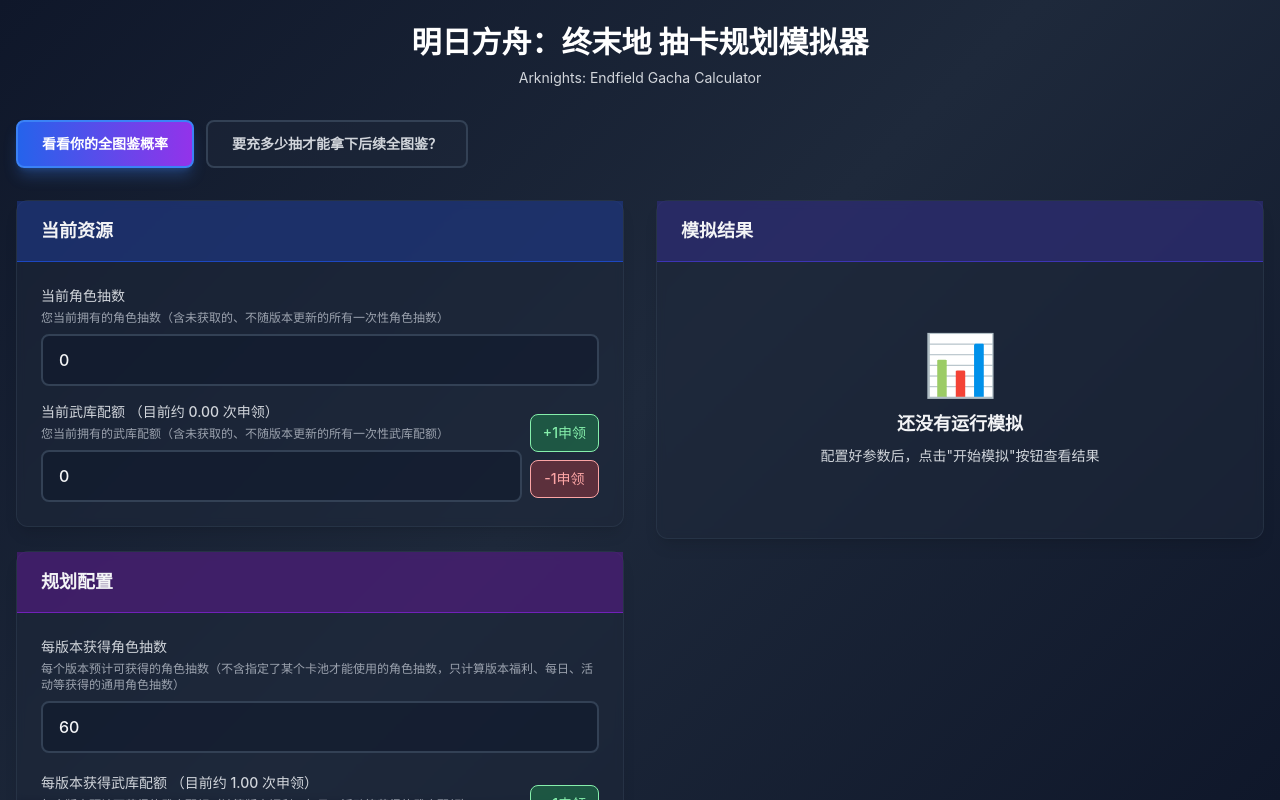
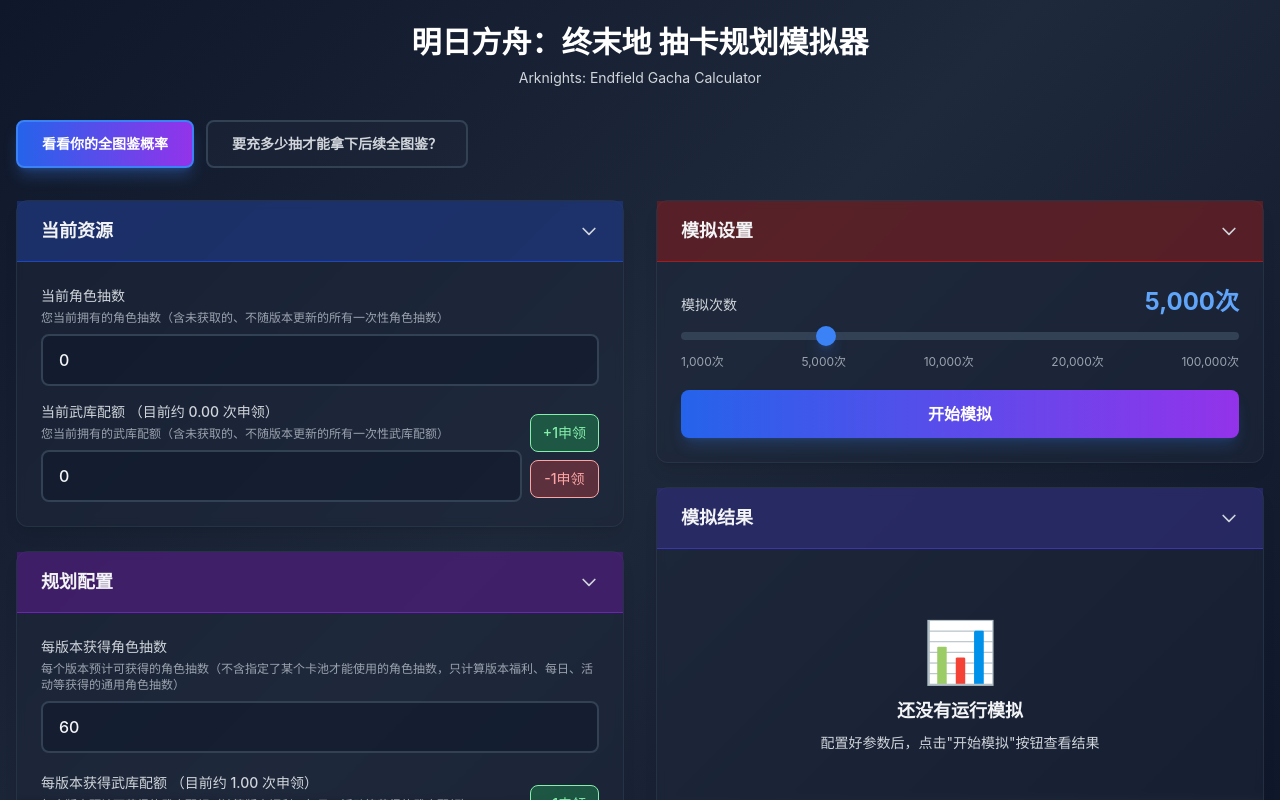
Before and after one commit to JikunLiu101/arknights-endfield-gacha-calculator, a React (Vite) app: page / in a window 1280 px wide. Shown: the top 800 px of the page. Built offline with nearby package versions, Linux system fonts and the light colour scheme.

Commit message:
feat: 更新界面布局

```diff
--- a/src/App.tsx
+++ b/src/App.tsx
@@ -310,8 +310,6 @@
               onBooleanChange={updateBoolean}
               onBaseStrategyChange={updateBaseStrategy}
               onAddonStrategyToggle={toggleAddonStrategy}
-              onStartSimulation={handleStartSimulation}
-              onCancel={handleCancel}
             />
 
             {/* 右侧：结果面板 */}
@@ -319,6 +317,10 @@
               result={state.result}
               isRunning={state.isRunning}
               progress={state.progress}
+              trials={state.trials}
+              onTrialsChange={(value) => updateNumber('trials', value)}
+              onStart={handleStartSimulation}
+              onCancel={handleCancel}
             />
           </div>
         </section>
--- a/src/components/forms/SimulationSettings.tsx
+++ b/src/components/forms/SimulationSettings.tsx
@@ -3,7 +3,7 @@
 import { Button } from '../ui/Button';
 
 interface SimulationSettingsProps {
-  trials: 1000 | 5000 | 10000 | 20000;
+  trials: 1000 | 5000 | 10000 | 20000 | 100000;
   isRunning: boolean;
   progress: number;
   onTrialsChange: (value: number) => void;
@@ -12,7 +12,7 @@
   disabled?: boolean;
 }
 
-const trialsOptions = [1000, 5000, 10000, 20000];
+const trialsOptions = [1000, 5000, 10000, 20000, 100000];
 
 export function SimulationSettings({
   trials,
@@ -32,10 +32,10 @@
   };
 
   const getWarning = () => {
-    if (trials === 20000) {
-      return '可能需要较长时间';
+    if (trials === 100000) {
+      return '可能需要很长时间';
     }
-    if (trials === 10000) {
+    if (trials === 20000 || trials === 10000) {
       return '可能需要较长时间';
     }
     return undefined;
--- a/src/components/layout/InputPanel.tsx
+++ b/src/components/layout/InputPanel.tsx
@@ -3,7 +3,6 @@
 import { ResourceInputs } from '../forms/ResourceInputs';
 import { PlanningInputs } from '../forms/PlanningInputs';
 import { StrategySelector } from '../forms/StrategySelector';
-import { SimulationSettings } from '../forms/SimulationSettings';
 import type { SimulatorUIState, ValidationErrors } from '../../types/ui';
 
 interface InputPanelProps {
@@ -13,8 +12,6 @@
   onBooleanChange: (key: string, value: boolean) => void;
   onBaseStrategyChange: (strategy: 'S1' | 'S2') => void;
   onAddonStrategyToggle: (id: 'A1' | 'A2' | 'A3' | 'A4' | 'A5') => void;
-  onStartSimulation: () => void;
-  onCancel: () => void;
 }
 
 export function InputPanel({
@@ -24,8 +21,6 @@
   onBooleanChange,
   onBaseStrategyChange,
   onAddonStrategyToggle,
-  onStartSimulation,
-  onCancel,
 }: InputPanelProps) {
   return (
     <div className="space-y-6">
@@ -67,18 +62,6 @@
           disabled={state.isRunning}
         />
       </Card>
-
-      {/* 第四部分：模拟设置 */}
-      <Card title="模拟设置" colorScheme="red">
-        <SimulationSettings
-          trials={state.trials}
-          isRunning={state.isRunning}
-          progress={state.progress}
-          onTrialsChange={(value) => onNumberChange('trials', value)}
-          onStart={onStartSimulation}
-          onCancel={onCancel}
-        />
-      </Card>
     </div>
   );
 }
--- a/src/components/layout/ResultPanel.tsx
+++ b/src/components/layout/ResultPanel.tsx
@@ -1,5 +1,6 @@
 import { Card } from '../ui/Card';
 import { HoverBreakdown } from '../ui/HoverBreakdown';
+import { SimulationSettings } from '../forms/SimulationSettings';
 import type { SimOutput } from '../../sim/types';
 import {
   BarChart,
@@ -16,12 +17,28 @@
   result: SimOutput | null;
   isRunning: boolean;
   progress: number;
+  trials: 1000 | 5000 | 10000 | 20000 | 100000;
+  onTrialsChange: (value: number) => void;
+  onStart: () => void;
+  onCancel: () => void;
 }
 
-export function ResultPanel({ result, isRunning, progress }: ResultPanelProps) {
-  if (isRunning) {
-    return (
-      <div className="space-y-6">
+export function ResultPanel({ result, isRunning, progress, trials, onTrialsChange, onStart, onCancel }: ResultPanelProps) {
+  return (
+    <div className="space-y-6">
+      {/* 模拟设置 */}
+      <Card title="模拟设置" colorScheme="red">
+        <SimulationSettings
+          trials={trials}
+          isRunning={isRunning}
+          progress={progress}
+          onTrialsChange={onTrialsChange}
+          onStart={onStart}
+          onCancel={onCancel}
+        />
+      </Card>
+
+      {isRunning && (
         <Card title="模拟进行中" colorScheme="cyan">
           <div className="text-center py-12">
             <div className="inline-block animate-spin rounded-full h-16 w-16 border-4 border-blue-500 border-t-transparent mb-4"></div>
@@ -31,13 +48,9 @@
             <p className="text-sm text-gray-300">进度: {progress.toFixed(1)}%</p>
           </div>
         </Card>
-      </div>
-    );
-  }
+      )}
 
-  if (!result) {
-    return (
-      <div className="space-y-6">
+      {!isRunning && !result && (
         <Card title="模拟结果" colorScheme="indigo">
           <div className="text-center py-12">
             <div className="text-6xl mb-4">📊</div>
@@ -49,14 +62,12 @@
             </p>
           </div>
         </Card>
-      </div>
-    );
-  }
+      )}
 
-  return (
-    <div className="space-y-6">
-      {/* 资源统计卡片 */}
-      <Card title="资源统计" colorScheme="cyan" className="relative z-10">
+      {!isRunning && result && (
+        <>
+          {/* 资源统计卡片 */}
+          <Card title="资源统计" colorScheme="cyan" className="relative z-10">
         <div className="grid grid-cols-2 gap-4">
           <HoverBreakdown lines={result.pullsBreakdownLines} title="角色抽数来源（按卡池）">
             <div className="bg-gradient-to-br from-blue-900/40 to-blue-800/40 border border-blue-700/50 rounded-xl p-4">
@@ -231,6 +242,8 @@
           </div>
         </div>
       </Card>
+        </>
+      )}
     </div>
   );
 }
--- a/src/components/layout/TopUpPlannerPage.tsx
+++ b/src/components/layout/TopUpPlannerPage.tsx
@@ -26,14 +26,16 @@
         errors={errors}
         onNumberChange={onNumberChange}
         onBooleanChange={onBooleanChange}
-        onStartSimulation={onStartSimulation}
-        onCancel={onCancel}
       />
 
       <TopUpResultPanel
         result={state.topUpResult}
         isRunning={state.topUpIsRunning}
         progress={state.topUpProgress}
+        trials={state.trials}
+        onTrialsChange={(value) => onNumberChange('trials', value)}
+        onStart={onStartSimulation}
+        onCancel={onCancel}
       />
     </div>
   );
--- a/src/components/layout/TopUpResultPanel.tsx
+++ b/src/components/layout/TopUpResultPanel.tsx
@@ -1,5 +1,6 @@
 import { Card } from '../ui/Card';
 import { HoverBreakdown } from '../ui/HoverBreakdown';
+import { SimulationSettings } from '../forms/SimulationSettings';
 import type { TopUpSimOutput } from '../../sim/types';
 import {
   BarChart,
@@ -16,54 +17,30 @@
   result: TopUpSimOutput | null;
   isRunning: boolean;
   progress: number;
+  trials: 1000 | 5000 | 10000 | 20000 | 100000;
+  onTrialsChange: (value: number) => void;
+  onStart: () => void;
+  onCancel: () => void;
 }
 
 export function TopUpResultPanel({
   result,
   isRunning,
   progress,
+  trials,
+  onTrialsChange,
+  onStart,
+  onCancel,
 }: TopUpResultPanelProps) {
-  if (isRunning) {
-    return (
-      <div className="space-y-6">
-        <Card title="模拟进行中" colorScheme="cyan">
-          <div className="text-center py-12">
-            <div className="inline-block animate-spin rounded-full h-16 w-16 border-4 border-blue-500 border-t-transparent mb-4"></div>
-            <p className="text-lg font-semibold text-gray-100 mb-2">
-              正在运行模拟...
-            </p>
-            <p className="text-sm text-gray-300">进度: {progress.toFixed(1)}%</p>
-          </div>
-        </Card>
-      </div>
-    );
-  }
-
-  if (!result) {
-    return (
-      <div className="space-y-6">
-        <Card title="模拟结果" colorScheme="indigo">
-          <div className="text-center py-12">
-            <div className="text-6xl mb-4">📊</div>
-            <p className="text-lg font-semibold text-gray-100 mb-2">
-              还没有运行模拟
-            </p>
-            <p className="text-sm text-gray-300">
-              配置好参数后，点击"开始模拟"按钮查看充值估算
-            </p>
-          </div>
-        </Card>
-      </div>
-    );
-  }
-
-  const medianTopUpArsenalBucket =
-    Math.floor(result.medianTopUpArsenal / 1000) * 1000;
+  // 计算中位数所在bucket和分组（仅在result存在时）
+  const medianTopUpArsenalBucket = result
+    ? Math.floor(result.medianTopUpArsenal / 1000) * 1000
+    : 0;
 
   const formatClaims = (arsenal: number) => (arsenal / 1980).toFixed(1);
 
   // 将充值抽数分布按5抽一组进行合并
-  const groupedTopUpPullsDistribution = result.topUpPullsDistribution.reduce((acc, entry) => {
+  const groupedTopUpPullsDistribution = result ? result.topUpPullsDistribution.reduce((acc, entry) => {
     const groupStart = Math.floor(entry.count / 5) * 5;
     const groupEnd = groupStart + 4;
     const groupKey = `${groupStart}-${groupEnd}`;
@@ -80,12 +57,52 @@
       });
     }
     return acc;
-  }, [] as Array<{ range: string; rangeStart: number; rangeEnd: number; percentage: number }>);
+  }, [] as Array<{ range: string; rangeStart: number; rangeEnd: number; percentage: number }>) : [];
 
-  const medianTopUpPullsGroup = Math.floor(result.medianTopUpPulls / 5) * 5;
+  const medianTopUpPullsGroup = result ? Math.floor(result.medianTopUpPulls / 5) * 5 : 0;
 
   return (
     <div className="space-y-6">
+      {/* 模拟设置 */}
+      <Card title="模拟设置" colorScheme="red">
+        <SimulationSettings
+          trials={trials}
+          isRunning={isRunning}
+          progress={progress}
+          onTrialsChange={onTrialsChange}
+          onStart={onStart}
+          onCancel={onCancel}
+        />
+      </Card>
+
+      {isRunning && (
+        <Card title="模拟进行中" colorScheme="cyan">
+          <div className="text-center py-12">
+            <div className="inline-block animate-spin rounded-full h-16 w-16 border-4 border-blue-500 border-t-transparent mb-4"></div>
+            <p className="text-lg font-semibold text-gray-100 mb-2">
+              正在运行模拟...
+            </p>
+            <p className="text-sm text-gray-300">进度: {progress.toFixed(1)}%</p>
+          </div>
+        </Card>
+      )}
+
+      {!isRunning && !result && (
+        <Card title="模拟结果" colorScheme="indigo">
+          <div className="text-center py-12">
+            <div className="text-6xl mb-4">📊</div>
+            <p className="text-lg font-semibold text-gray-100 mb-2">
+              还没有运行模拟
+            </p>
+            <p className="text-sm text-gray-300">
+              配置好参数后，点击"开始模拟"按钮查看充值估算
+            </p>
+          </div>
+        </Card>
+      )}
+
+      {!isRunning && result && (
+        <>
       <Card title="资源统计（不含充值）" colorScheme="cyan" className="relative z-10">
         <div className="grid grid-cols-2 gap-4">
           <HoverBreakdown
@@ -269,6 +286,8 @@
           </div>
         </div>
       </Card>
+        </>
+      )}
     </div>
   );
 }
--- a/src/components/ui/Card.tsx
+++ b/src/components/ui/Card.tsx
@@ -1,5 +1,6 @@
 
 import clsx from 'clsx';
+import { useState } from 'react';
 
 interface CardProps {
   title?: string;
@@ -7,6 +8,8 @@
   className?: string;
   headerAction?: React.ReactNode;
   colorScheme?: 'blue' | 'purple' | 'red' | 'amber' | 'rose' | 'cyan' | 'indigo' | 'yellow' | 'green';
+  collapsible?: boolean;
+  defaultCollapsed?: boolean;
 }
 
 const colorSchemes = {
@@ -21,7 +24,23 @@
   green: 'bg-green-900/60 border-green-700/80',
 };
 
-export function Card({ title, children, className, headerAction, colorScheme }: CardProps) {
+export function Card({
+  title,
+  children,
+  className,
+  headerAction,
+  colorScheme,
+  collapsible = true,
+  defaultCollapsed = false
+}: CardProps) {
+  const [isCollapsed, setIsCollapsed] = useState(defaultCollapsed);
+
+  const toggleCollapse = () => {
+    if (collapsible && title) {
+      setIsCollapsed(!isCollapsed);
+    }
+  };
+
   return (
     <div
       className={clsx(
@@ -30,19 +49,42 @@
       )}
     >
       {title && (
-        <div className={clsx(
-          'px-6 py-4 border-b',
-          colorScheme ? colorSchemes[colorScheme] : 'border-slate-700/50'
-        )}>
+        <div
+          className={clsx(
+            'px-6 py-4 border-b',
+            colorScheme ? colorSchemes[colorScheme] : 'border-slate-700/50',
+            collapsible && 'cursor-pointer select-none hover:opacity-90 transition-opacity'
+          )}
+          onClick={toggleCollapse}
+        >
           <div className="flex items-center justify-between">
             <h2 className="text-lg font-semibold text-gray-100">{title}</h2>
-            {headerAction && (
-              <div className="flex-shrink-0">{headerAction}</div>
-            )}
+            <div className="flex items-center gap-2">
+              {headerAction && (
+                <div className="flex-shrink-0" onClick={(e) => e.stopPropagation()}>
+                  {headerAction}
+                </div>
+              )}
+              {collapsible && (
+                <svg
+                  className={clsx(
+                    'w-5 h-5 text-gray-300 transition-transform duration-200 flex-shrink-0',
+                    isCollapsed ? '-rotate-90' : 'rotate-0'
+                  )}
+                  fill="none"
+                  stroke="currentColor"
+                  viewBox="0 0 24 24"
+                >
+                  <path strokeLinecap="round" strokeLinejoin="round" strokeWidth={2} d="M19 9l-7 7-7-7" />
+                </svg>
+              )}
+            </div>
           </div>
         </div>
       )}
-      <div className="p-6">{children}</div>
+      {!isCollapsed && (
+        <div className="p-6">{children}</div>
+      )}
     </div>
   );
 }
--- a/src/types/ui.ts
+++ b/src/types/ui.ts
@@ -24,7 +24,7 @@
   };
 
   // 模拟设置
-  trials: 1000 | 5000 | 10000 | 20000;
+  trials: 1000 | 5000 | 10000 | 20000 | 100000;
 
   // 运行状态
   isRunning: boolean;
```
Also changed, not shown: src/components/layout/TopUpInputPanel.tsx (+0 -16 lines), 2 other files (tests, documents, lock files or other folders).
